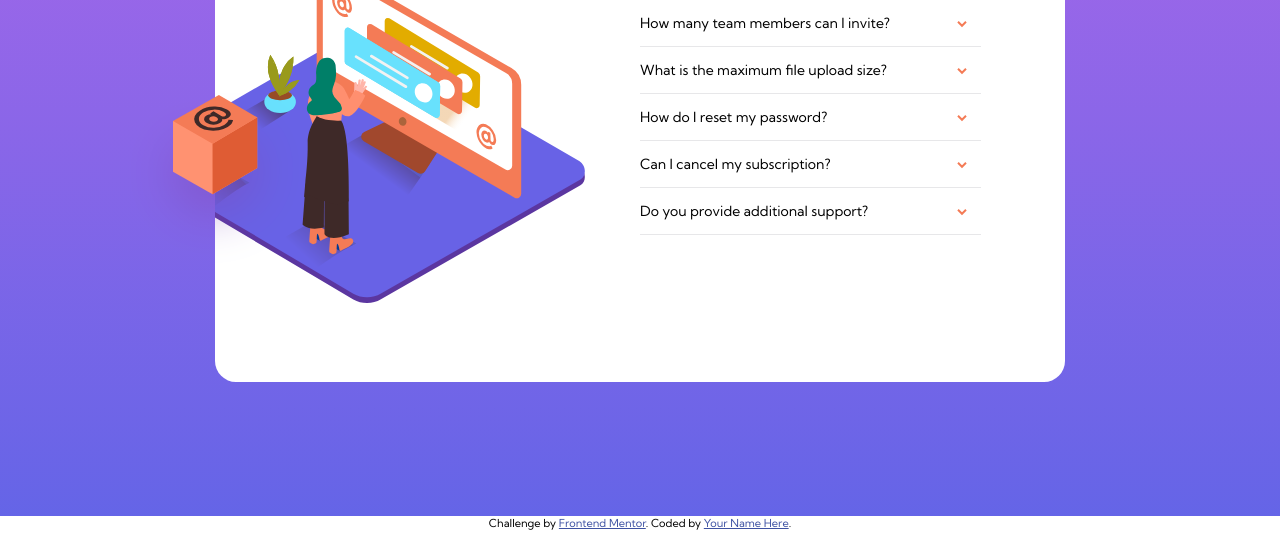
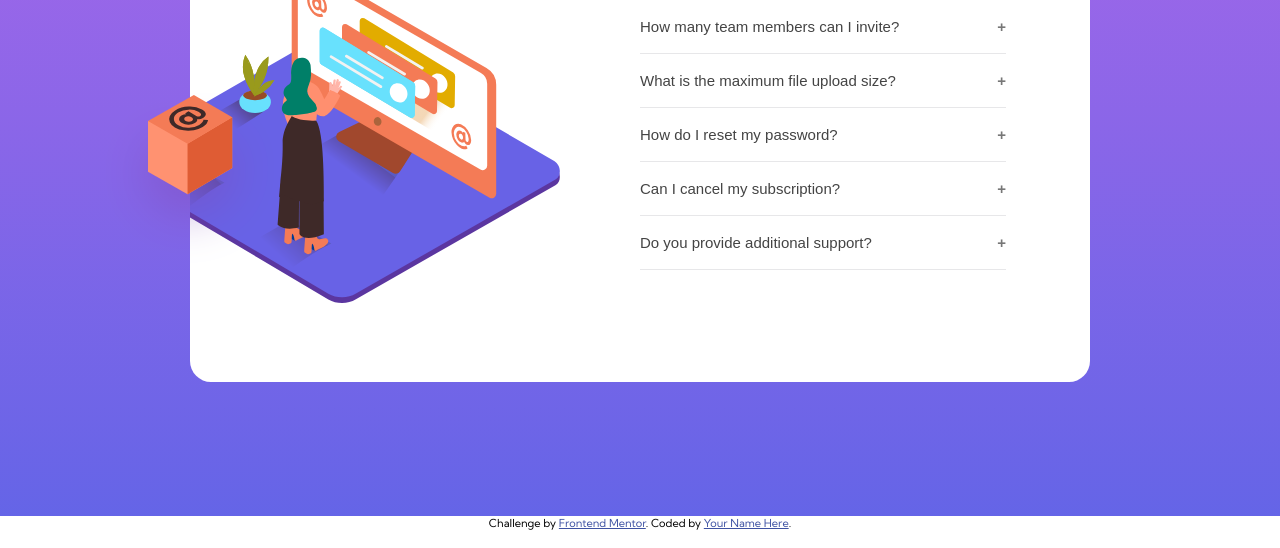
Before and after one commit to scottmotion/faq-accordion-card, a plain HTML site: page index.html in a window 1280 px wide. Shown: the part 252-800 px from the top of the page. Drawn offline with nearby package versions, Linux system fonts and the light colour scheme.

Commit message:
change details to button
details 'open' attribute conflicts with jquery.
use button instead

```diff
--- a/css/style.css
+++ b/css/style.css
@@ -32,7 +32,7 @@ main {
     display: flex;
     flex-direction: row;
     justify-content: center;
-    max-width: 850px;
+    max-width: 900px;
     max-height: 500px;
     height: 100%;
     width: 100%;
@@ -80,29 +80,53 @@ main {
     margin-bottom: 0.5em;
 }
 
-details {
-    /* display: flex;
-    flex-direction: column; */
-    margin-right: 6rem;
-    padding: 1rem 1rem 1rem 0;
+.accordion-wrapper {
+    padding-right: 6rem;
+
+}
+.accordion {
+    background-color: white;
+    color: #444;
+    cursor: pointer;
+    padding: 18px 0px;
+    width: 100%;
+    border: none;
     border-bottom: 1px solid hsl(240, 5%, 91%);
-}
-details[open] {
-    padding: 1rem 1rem 0 0;
-}
-details[open] summary {
-    font-weight: 700;
-}
-details p {
-    font-size: 12px;
-}
-summary {
-    display: flex;
-    flex-direction: row;
-    justify-content: space-between;
-    list-style-type: none;
-    /* padding: 1rem 0; */
-}
+    text-align: left;
+    outline: none;
+    font-size: 15px;
+    transition: 0.4s;
+  }
+
+  .active, .accordion:hover {
+    background-color: white;
+  }
+
+  .accordion:after {
+    content: '\002B';
+    color: #777;
+    font-weight: bold;
+    float: right;
+    margin-left: 5px;
+  }
+
+  .active:after {
+    content: "\2212";
+  }
+
+  .panel {
+    background-color: white;
+    max-height: 0;
+    overflow: hidden;
+    transition: max-height 0.2s ease-out;
+  }
+
+
+
+
+
+
+
 
 .attribution { font-size: 11px; text-align: center; }
 .attribution a { color: hsl(228, 45%, 44%); }
--- a/index.html
+++ b/index.html
@@ -19,29 +19,38 @@
         <img src="/images/illustration-box-desktop.svg" id="boxDesktop">
       </div>
       <div class="col" id="column2">
+
         <div class="col-header">FAQ</div>
-        <details>
-          <summary>How many team members can I invite?<span><img src="/images/icon-arrow-down.svg"></span></summary>
-          <p>You can invite up to 2 additional users on the Free plan. There is no limit on team members for the Premium plan.</p>
-        </details>
-        <details>
-          <summary>What is the maximum file upload size?<span><img src="/images/icon-arrow-down.svg"></span></summary>
-          <p>No more than 2GB. All files in your account must fit your allotted storage space.</p>
-        </details>
-        <details>
-          <summary>How do I reset my password?<span><img src="/images/icon-arrow-down.svg"></span></summary>
-          <p> Click “Forgot password” from the login page or “Change password” from your profile page. A reset link will be emailed to you.</p>
-        </details>
-        <details>
-          <summary>Can I cancel my subscription?<span><img src="/images/icon-arrow-down.svg"></span></summary>
-          <p>Yes! Send us a message and we’ll process your request no questions asked.</p>
-        </details>
-        <details>
-          <summary>Do you provide additional support?<span><img src="/images/icon-arrow-down.svg"></span></summary>
-          <p>Chat and email support is available 24/7. Phone lines are open during normal business hours.</p>
-        </details>
+
+        <div class="accordion-wrapper">
+
+          <button class="accordion">How many team members can I invite?</button>
+          <div class="panel">
+            <p>You can invite up to 2 additional users on the Free plan. There is no limit on team members for the Premium plan.</p>
+          </div>
+
+          <button class="accordion">What is the maximum file upload size?</button>
+          <div class="panel">
+            <p>No more than 2GB. All files in your account must fit your allotted storage space.</p>
+          </div>
+
+          <button class="accordion">How do I reset my password?</button>
+          <div class="panel">
+            <p> Click “Forgot password” from the login page or “Change password” from your profile page. A reset link will be emailed to you.</p>
+          </div>
+
+          <button class="accordion">Can I cancel my subscription?</button>
+          <div class="panel">
+            <p>Yes! Send us a message and we’ll process your request no questions asked.</p>
+          </div>
+
+          <button class="accordion">Do you provide additional support?</button>
+          <div class="panel">
+            <p>Chat and email support is available 24/7. Phone lines are open during normal business hours.</p>
+          </div>
 
         </div>
+
       </div>
     </div>
   </main>
--- a/js/script.js
+++ b/js/script.js
@@ -1,12 +1,20 @@
 
-$( document ).ready(function() {
-    const detailElements = document.getElementsByTagName("details");
-    for (const element of detailElements) {
-        element.addEventListener("click", closeDetails);
-    };
-});
+// $( document ).ready(function() {
+// });
 
 
-function closeDetails() {
-    console.log("clicked")
-};
+
+var acc = document.getElementsByClassName("accordion");
+var i;
+
+for (i = 0; i < acc.length; i++) {
+  acc[i].addEventListener("click", function() {
+    this.classList.toggle("active");
+    var panel = this.nextElementSibling;
+    if (panel.style.maxHeight) {
+      panel.style.maxHeight = null;
+    } else {
+      panel.style.maxHeight = panel.scrollHeight + "px";
+    }
+  });
+}
```
